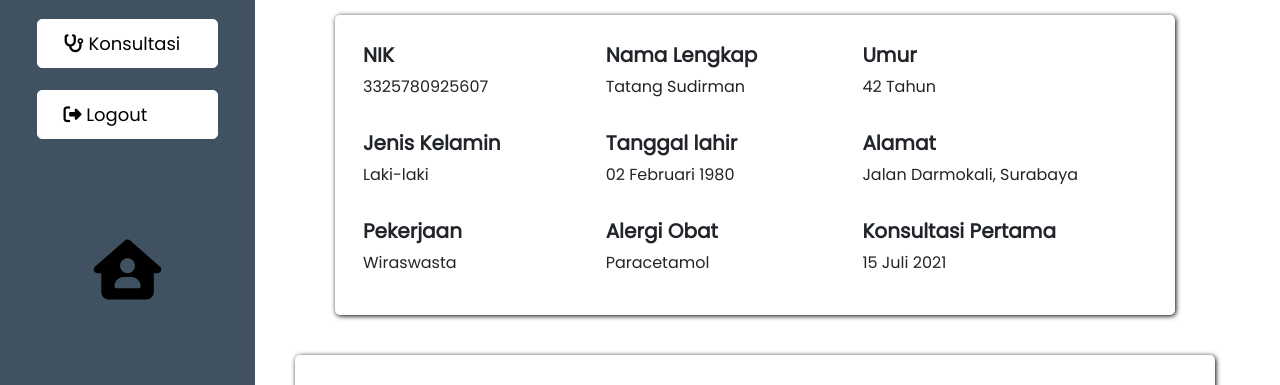
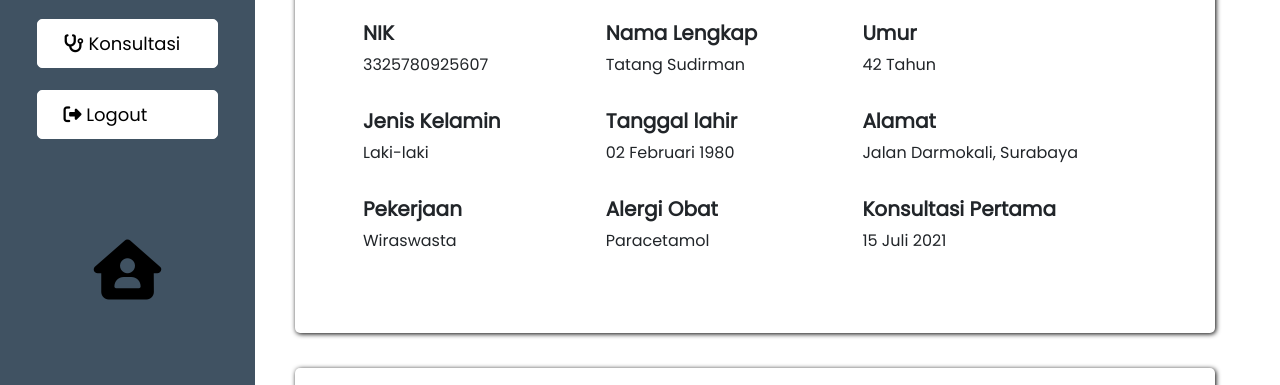
Before and after one commit to fellianik/group-project-1-FE-31, a plain HTML site: page Identitas/identitas.html in a window 1280 px wide. Shown: the part 250-635 px from the top of the page. Drawn offline with nearby package versions, Linux system fonts and the light colour scheme; no server answers.

Commit message:
Update style1.css

```diff
--- a/Identitas/style1.css
+++ b/Identitas/style1.css
@@ -132,12 +132,8 @@ section {
 
 .Identitas {
     padding: 40px;
-}
-.head-isi {
-    margin-left: 5px;
-}
-.id-pasien {
-    margin-top: 30px;
+    margin-top: 10px;
+    margin-bottom: 35px;
     border-radius: 5px;
     box-shadow: 1px 1px 5px black;
 }
```
